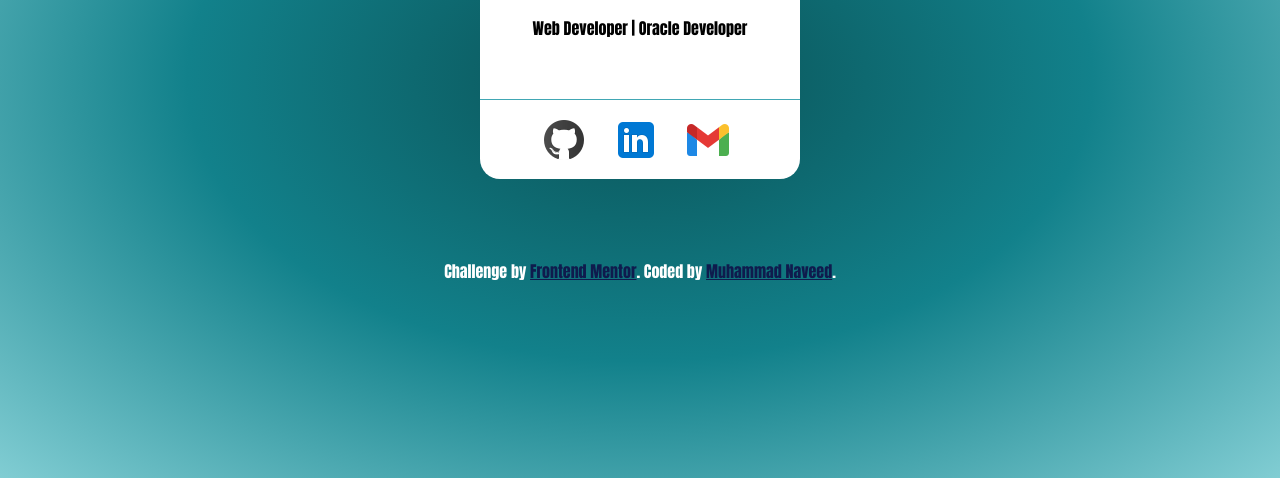
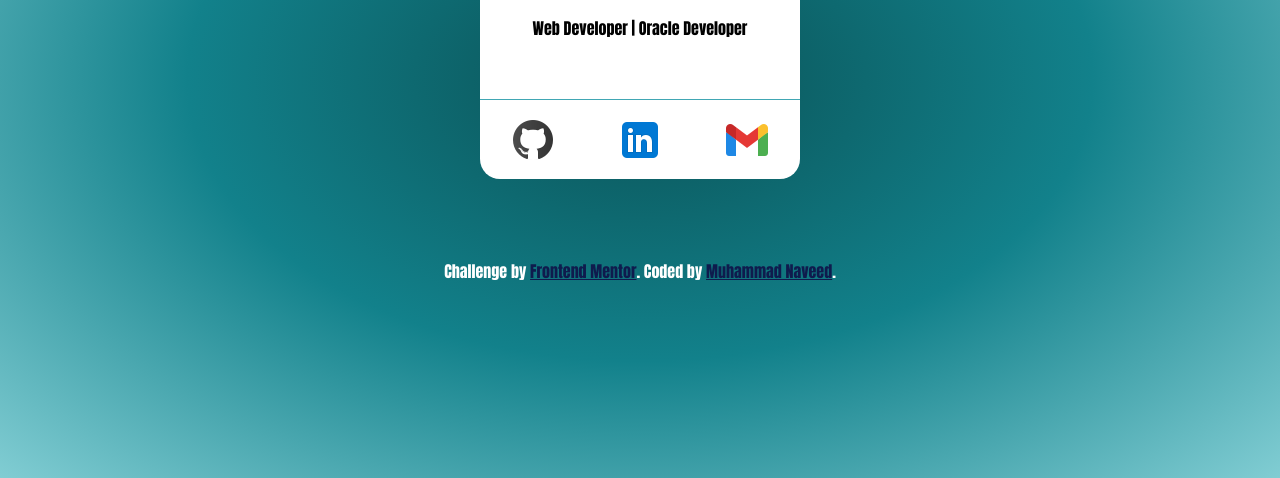
Before and after one commit to M-Naveed-Ashraf/NaveedCardPractice.github.io, a plain HTML site: page index.html in a window 1280 px wide. Shown: the part 322-800 px from the top of the page. Drawn offline with Linux system fonts and the light colour scheme.

Commit message:
update the file using flex in style sheet

```diff
--- a/index.html
+++ b/index.html
@@ -39,8 +39,8 @@
   <footer>
     <div class="attribution">
       <p>
-        Challenge by <a href="https://www.frontendmentor.io?ref=challenge" target="_blank">Frontend Mentor</a>.
-        Coded by <a href="https://github.com/M-Naveed-Ashraf/profile-card-component.git" target="_blank">Muhammad Naveed</a>.
+        Challenge by <a href="https://www.frontendmentor.io?ref=challenge" target="_blank" class="zoom-effect-byNaveed">Frontend Mentor</a>.
+        Coded by <a href="https://github.com/M-Naveed-Ashraf/profile-card-component.git" target="_blank" class="zoom-effect-byNaveed">Muhammad Naveed</a>.
       </p>
     </div>
   </footer>
--- a/style.css
+++ b/style.css
@@ -1,11 +1,10 @@
 html{
     height: 100%;
+
 }
 body{
     font-family: Impact, Haettenschweiler, 'Arial Narrow Bold', sans-serif;
-   background-image: radial-gradient(#0a5155,#12818b, #81cdd3);
-    background-repeat: no-repeat;
-    background-size:cover;
+    background-image: radial-gradient(#0a5155,#12818b, #81cdd3);
 }
 .main{
     border-radius: 20px;
@@ -33,13 +32,15 @@ body{
 }
 .naveed_third_div ul{
     list-style-type: none;
+    padding:  0;
+    display: flex;
+    flex-flow: row nowrap;
+    justify-content:space-around;
 }
-.naveed_third_div li{
-    display: inline;
-    margin-left: 20px;
+.attribution {
+    font-size: 1rem;
+    text-align: center;
 }
-
-.attribution { font-size: 1rem; text-align: center; }
 footer p{
     margin-top: 80px;
     color: white;
```
